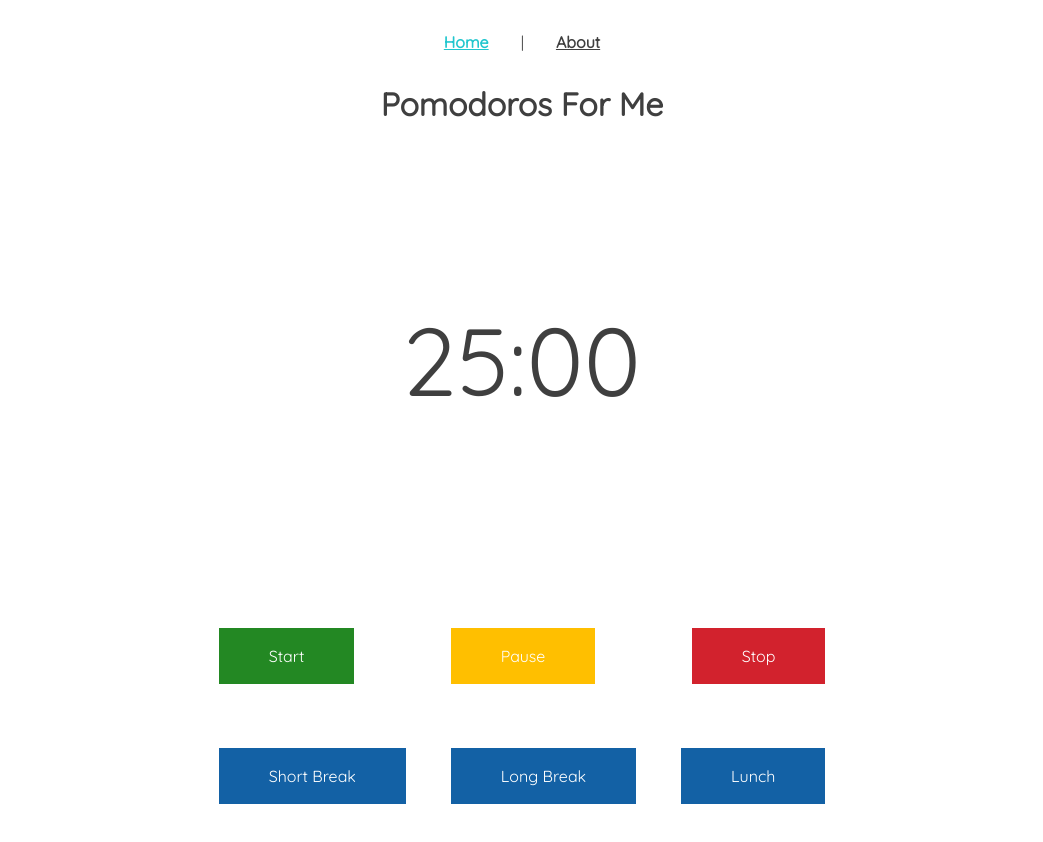
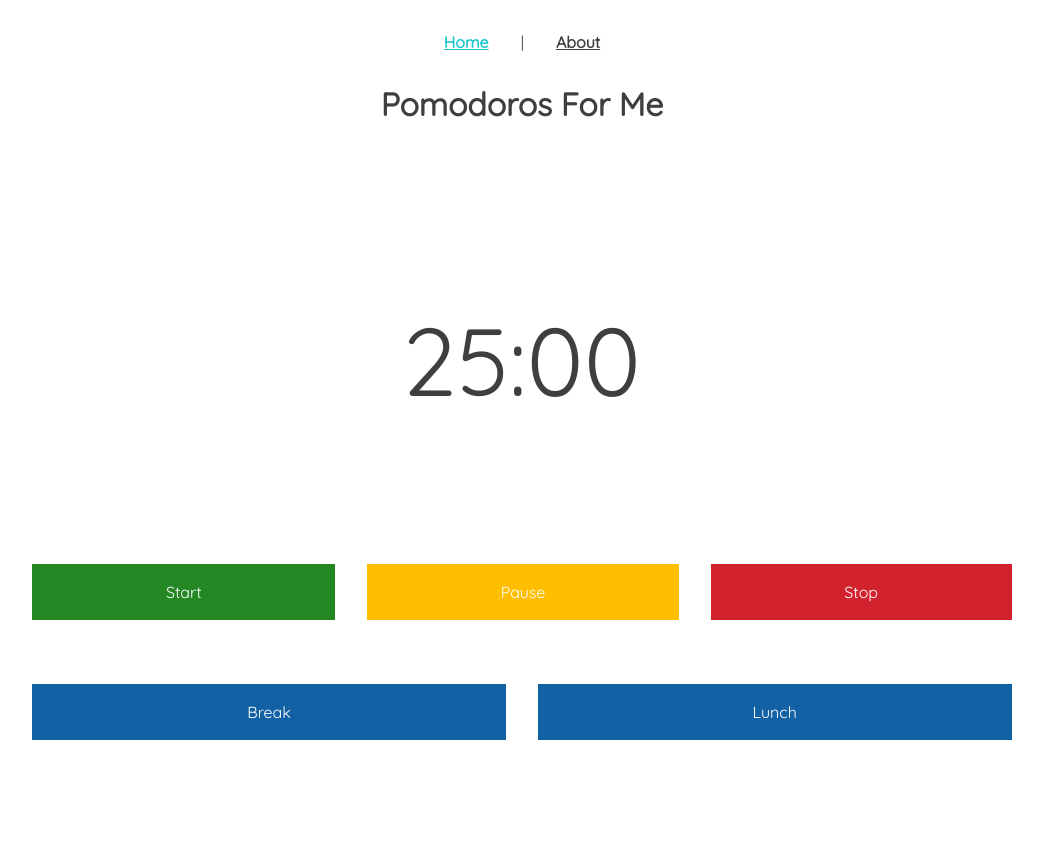
Before and after one commit to CommitHub/pomodoros-for-me, a Vue app: page / in a window 1280 px wide. Shown: the top 842 px of the page, without its empty margins (118-1161 px from the left). Built offline with nearby package versions, Linux system fonts and the light colour scheme.

Commit message:
elimanted one of the buttons and styled it better

```diff
--- a/src/components/Timer.vue
+++ b/src/components/Timer.vue
@@ -25,13 +25,7 @@
           class="btn"
           @click="pickTime(shortBreakTime)"
         >
-          Short Break
-        </a>
-        <a
-          class="btn"
-          @click="pickTime(longBreakTime)"
-        >
-          Long Break
+          Break
         </a>
         <a
           class="btn"
@@ -112,15 +106,15 @@ export default {
     flex-direction: column;
     align-items: center;
     width: 100%;
-    margin: 5rem 0;
+    margin: 1rem 0 0 0;
   }
 
   .btn-division {
     display: flex;
     justify-content: space-between;
     flex-wrap: wrap;
-    width: 60%;
-    padding: 2rem 0;
+    width: 100%;
+    padding: 1rem 0;
   }
 }
 </style>
--- a/src/styles/general-styles.scss
+++ b/src/styles/general-styles.scss
@@ -6,7 +6,9 @@
   color: white;
   background-color: $normal;
   border: 0.125rem solid $normal;
-  padding: 1rem 3rem;
+  padding: 1rem 0;
+  flex-grow: 1;
+  margin: 1rem;
   -webkit-transition-duration: 0.4s; /* Safari */
   transition-duration: 0.4s;
 
```
